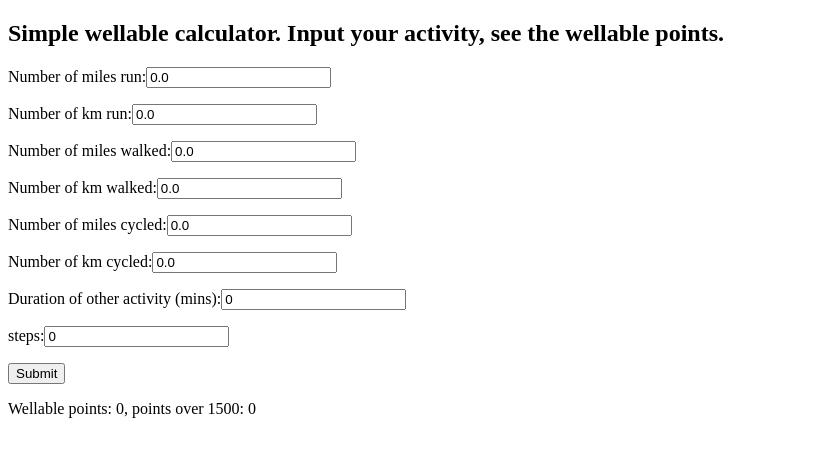
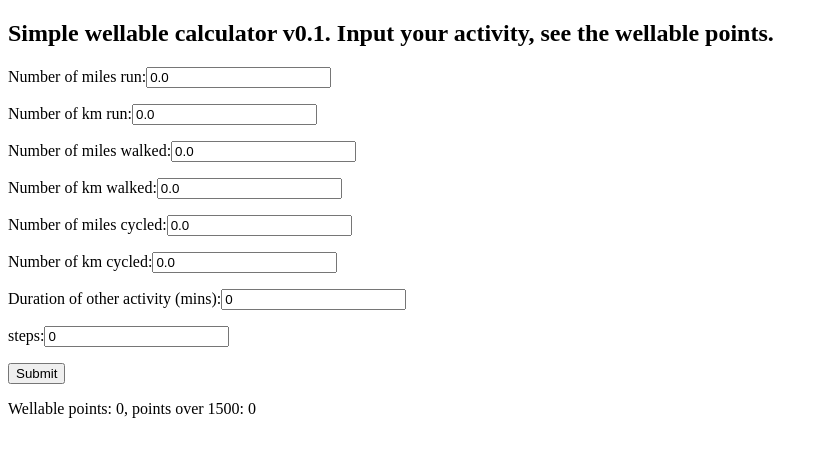
Before and after one commit to alexlevinfr/wellcalc, a React (Create React App) app: page / in a window 1280 px wide. Shown: the top 456 px of the page, without its empty margins (0-828 px from the left). Built offline with nearby package versions, Linux system fonts and the light colour scheme.

Commit message:
Update index.js
Add version info

```diff
--- a/src/index.js
+++ b/src/index.js
@@ -50,7 +50,7 @@ function MyForm() {
 
   return (
     <div className="container">
-    <h2>Simple wellable calculator. Input your activity, see the wellable points.</h2>
+    <h2>Simple wellable calculator v0.1. Input your activity, see the wellable points.</h2>
     <form onSubmit={handleSubmit}>
       <p>
       <label>Number of miles run:
```
